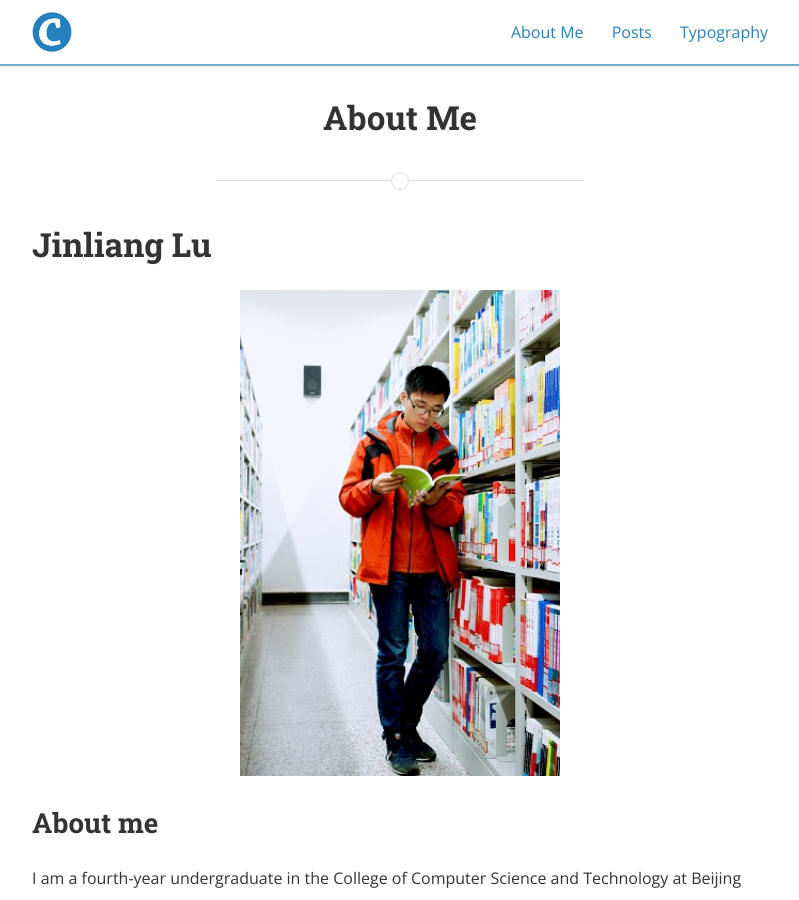
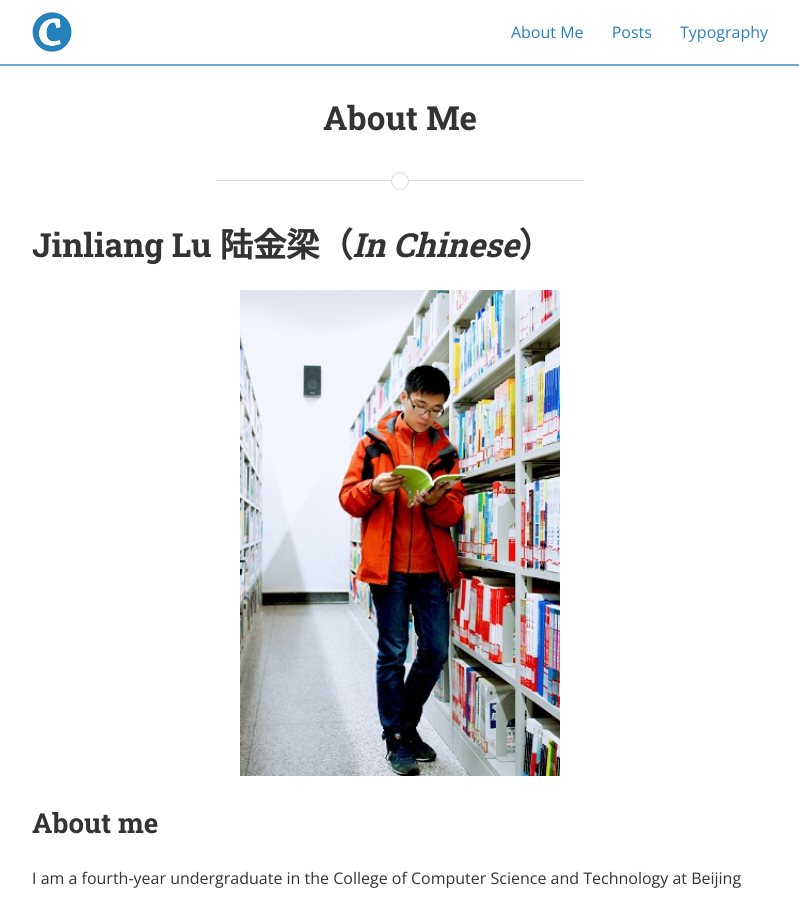
Before and after one commit to JinliangLu96/JinliangLu96.github.io, a Jekyll site: the page built from about.md, in a window 1280 px wide and 900 px high. Shown: the whole window, without its empty margins (240-1039 px from the left). Built offline with Jekyll 4.4.1, drawn with Linux system fonts in a browser that asks for light colours; nearby versions of some CDN libraries.

Commit message:
Update about.md

```diff
--- a/about.md
+++ b/about.md
@@ -3,7 +3,7 @@ layout: page
 title: About Me
 permalink: /about/
 ---
-# **Jinliang Lu**
+# **Jinliang Lu 陆金梁（*In Chinese*）**
 
 <img src="/assets/Jinliang.jpg" title="Profile Picture" class="profile">
 
```
